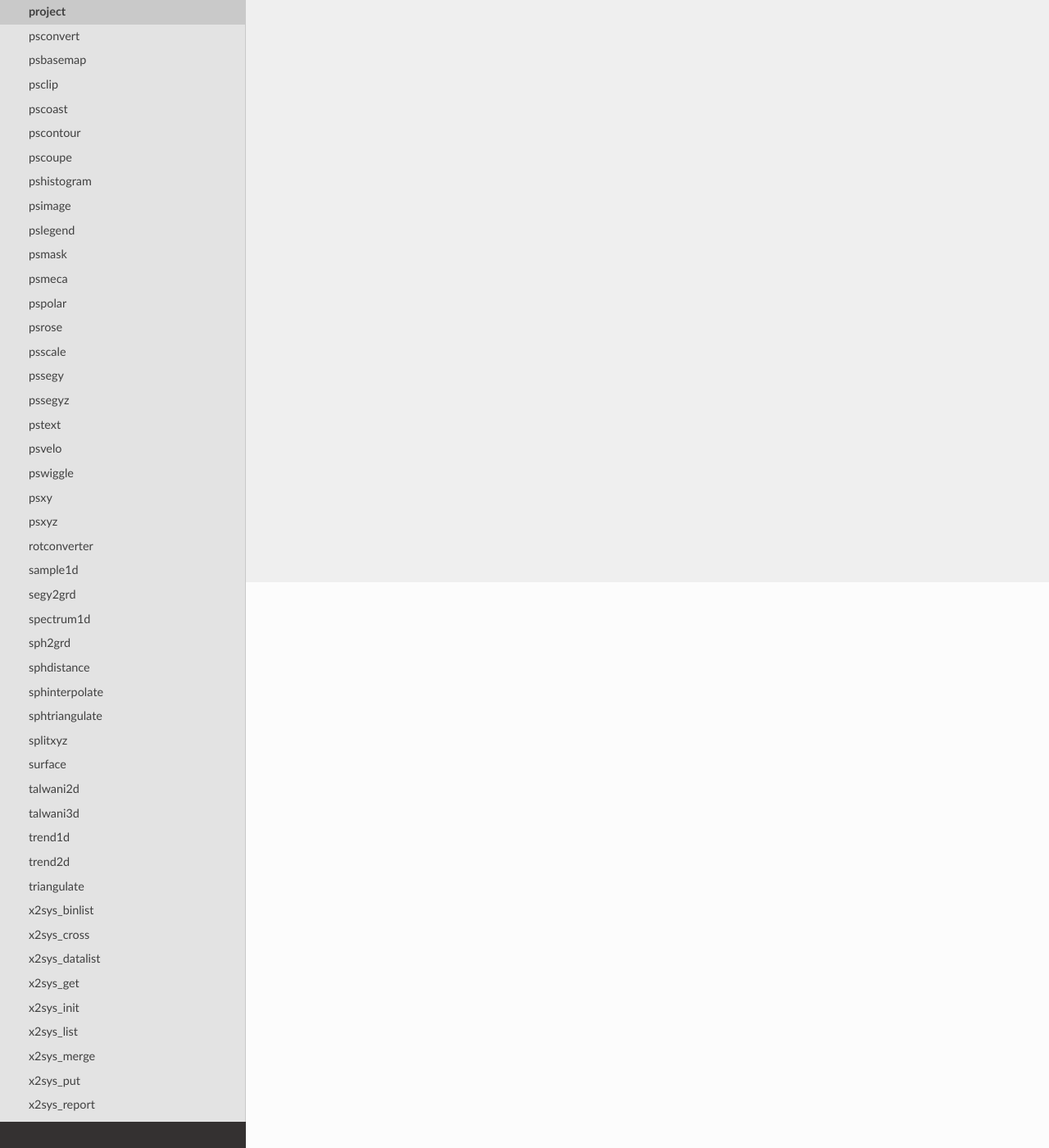
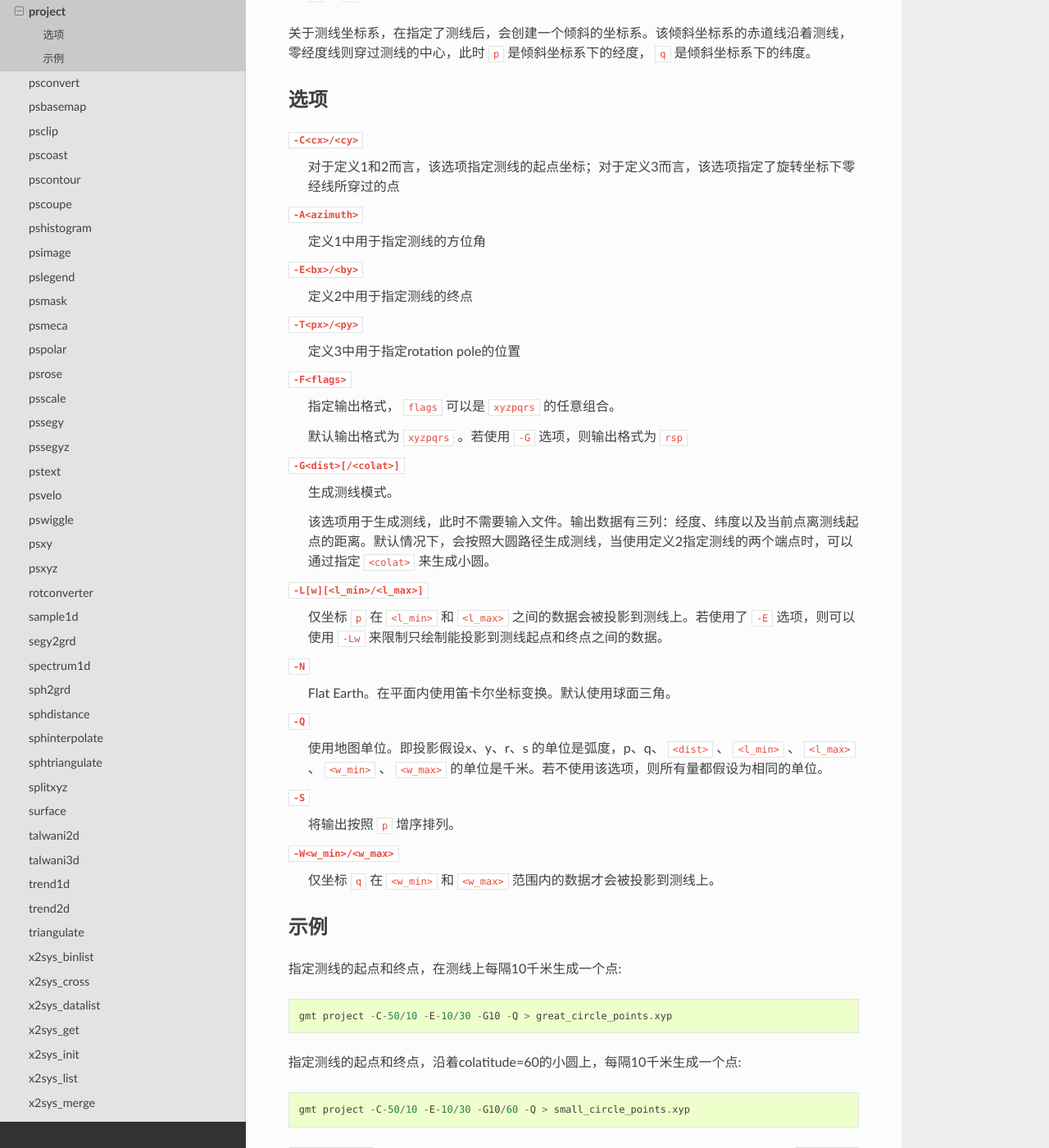
Before and after one commit to seisman/GMT5_Docs, a Sphinx documentation site: the page built from source/project.rst, in a window 1280 px wide and 1400 px high, scrolled down 690 px. Shown: the whole window at 82% size. Built offline with Sphinx 7.4.7 and the Read the Docs theme 2.0.0, drawn with Linux system fonts in a browser that asks for light colours; pages that are not in the unit, such as notebooks, are missing from menus; some of the changed text lies outside the part shown.

Commit message:
add project

```diff
--- a/source/modules.rst
+++ b/source/modules.rst
@@ -44,6 +44,7 @@
   #. :doc:`gmtsimplify` ：使用Douglas-Peucker算法对线段做简化
   #. :doc:`gmtconnect` ：将端点接近的线段连接起来
   #. :doc:`sample1d` ：对1D表数据进行重采样
+  #. :doc:`project` ：将数据点投影到线或大圆路径上，生成测线，坐标转换
 
 - 2D数据处理
 
--- a/source/project.rst
+++ b/source/project.rst
@@ -6,8 +6,74 @@ project
 - 官方文档： :ref:`gmt:project`
 - 简介：将数据点投影到线或大圆路径上，生成测线，坐标转换
 
-不管是要生成测线还是要将数据投影到测线上，首先要定义测线。测线有三种定义方式：
+不管是要生成测线还是要将数据投影到测线上，首先要定义测线。
+
+测线可以用如下三种方式中的任意一种来定义：
 
 #. 用 ``-C`` 选项定义测线的起点，并用 ``-A`` 定义测线方位角
 #. 用 ``-C`` 选项定义测线的起点，并用 ``-E`` 选项定义测线的结束点
 #. 用 ``-C`` 选项定义测线的中心，并用 ``-T`` 选项定义rotation pole的位置
+
+在指定测线后，该命令可以将输入的 (x, y) 数据投影到该测线上，默认的输出格式为::
+
+    x  y   z   p   q   r   s
+
+其中：
+
+- ``x`` 和 ``y`` 是数据在原坐标系下的位置，
+- ``z`` 是输入数据中的其余所有列
+- ``p`` 和 ``q`` 是数据 (x,y) 在测线坐标系下的位置
+- ``r`` 和 ``s`` 是测线上与(x,y)最近的点在XY坐标系下的坐标
+
+关于测线坐标系，在指定了测线后，会创建一个倾斜的坐标系。该倾斜坐标系的赤道线沿着测线，零经度线则穿过测线的中心，此时 ``p`` 是倾斜坐标系下的经度， ``q`` 是倾斜坐标系下的纬度。
+
+选项
+----
+
+``-C<cx>/<cy>``
+    对于定义1和2而言，该选项指定测线的起点坐标；对于定义3而言，该选项指定了旋转坐标下零经线所穿过的点
+
+``-A<azimuth>``
+    定义1中用于指定测线的方位角
+
+``-E<bx>/<by>``
+    定义2中用于指定测线的终点
+
+``-T<px>/<py>``
+    定义3中用于指定rotation pole的位置
+
+``-F<flags>``
+    指定输出格式， ``flags`` 可以是 ``xyzpqrs`` 的任意组合。
+
+    默认输出格式为 ``xyzpqrs`` 。若使用 ``-G`` 选项，则输出格式为 ``rsp``
+
+``-G<dist>[/<colat>]``
+    生成测线模式。
+
+    该选项用于生成测线，此时不需要输入文件。输出数据有三列：经度、纬度以及当前点离测线起点的距离。默认情况下，会按照大圆路径生成测线，当使用定义2指定测线的两个端点时，可以通过指定 ``<colat>`` 来生成小圆。
+
+``-L[w][<l_min>/<l_max>]``
+    仅坐标 ``p`` 在 ``<l_min>`` 和 ``<l_max>`` 之间的数据会被投影到测线上。若使用了 ``-E`` 选项，则可以使用 ``-Lw`` 来限制只绘制能投影到测线起点和终点之间的数据。
+
+``-N``
+    Flat Earth。在平面内使用笛卡尔坐标变换。默认使用球面三角。
+
+``-Q``
+    使用地图单位。即投影假设x、y、r、s 的单位是弧度，p、q、 ``<dist>`` 、 ``<l_min>`` 、 ``<l_max>`` 、 ``<w_min>`` 、 ``<w_max>`` 的单位是千米。若不使用该选项，则所有量都假设为相同的单位。
+
+``-S``
+    将输出按照 ``p`` 增序排列。
+
+``-W<w_min>/<w_max>``
+    仅坐标 ``q`` 在 ``<w_min>`` 和 ``<w_max>`` 范围内的数据才会被投影到测线上。
+
+示例
+----
+
+指定测线的起点和终点，在测线上每隔10千米生成一个点::
+
+    gmt project -C-50/10 -E-10/30 -G10 -Q > great_circle_points.xyp
+
+指定测线的起点和终点，沿着colatitude=60的小圆上，每隔10千米生成一个点::
+
+    gmt project -C-50/10 -E-10/30 -G10/60 -Q > small_circle_points.xyp
```
Also changed, not shown: other parts of source/modules.rst (+0 -1 lines).
